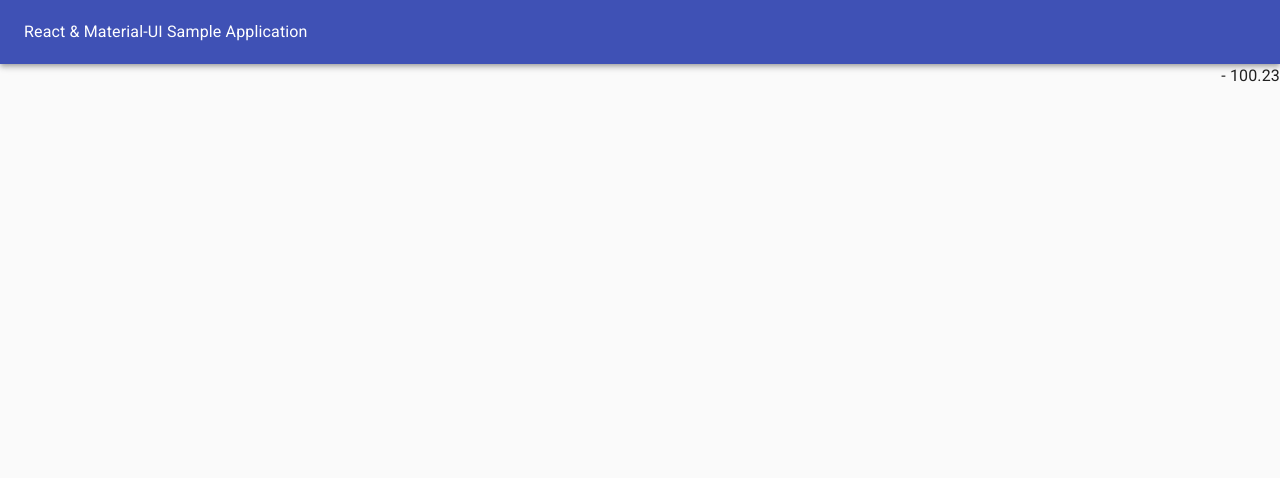
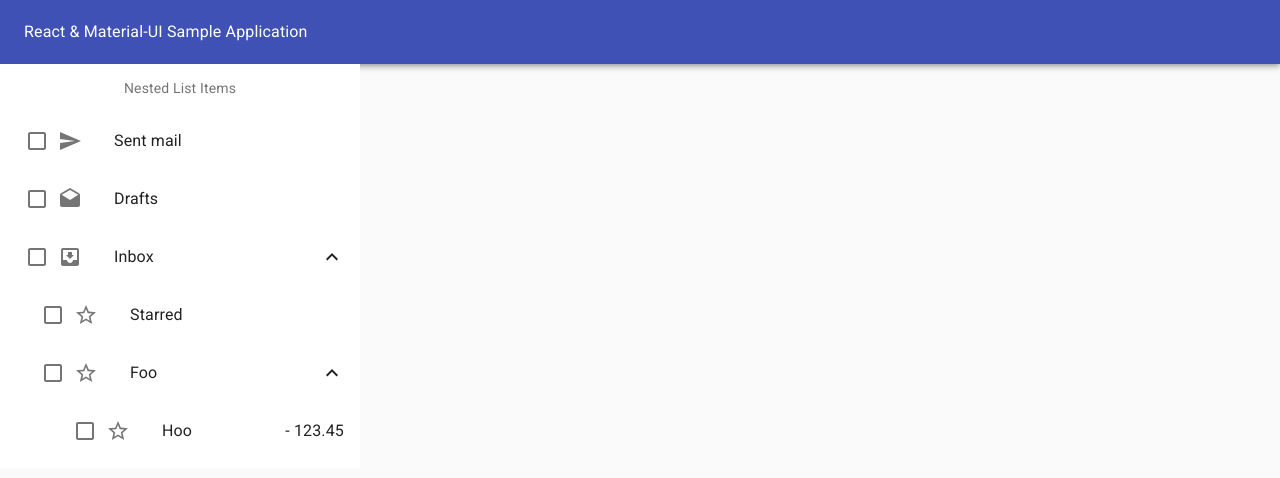
Before and after one commit to zooml/horsetail, a React (Create React App) app: page / in a window 1280 px wide. Shown: the top 478 px of the page. Built offline with nearby package versions, Linux system fonts and the light colour scheme; no server answers.

Commit message:
account model read from service

```diff
--- a/package.json
+++ b/package.json
@@ -17,6 +17,7 @@
     "react-scripts": "4.0.3",
     "react-virtualized-auto-sizer": "^1.0.5",
     "react-window": "^1.8.6",
+    "rxjs": "^7.0.0",
     "web-vitals": "^1.1.1"
   },
   "scripts": {
--- a/src/App.tsx
+++ b/src/App.tsx
@@ -1,18 +1,22 @@
 import CssBaseline from "@material-ui/core/CssBaseline";
 import './App.css';
 import NavBar from './components/NavBar';
+import NestedList from './components/NestedList'
+// import AccountsTree from './components/AccountsTree'
 //import DocumentsTable, {data, columns} from './components/DocumentsTable';
 //import VList from './components/VList'
-import DrCr from './components/DrCr'
+// import DrCr from './components/DrCr'
 
 function App() {
   return (
     <div className="App">
       <CssBaseline/>
       <NavBar/>
+      <NestedList />
+      {/* <AccountsTree /> */}
       {/* <DocumentsTable data={data} columns={columns} /> */}
       {/* <VList/> */}
-      <DrCr amount={-100.23} asCr={false} />
+      {/* <DrCr amount={-100.23} asCr={false} /> */}
     </div>
   );
 }
--- a/src/components/DrCr.tsx
+++ b/src/components/DrCr.tsx
@@ -3,6 +3,7 @@ import { Typography } from '@material-ui/core';
 type IfDrCrProps = {
   amount: number,
   asCr: boolean,
+  asSum?: boolean,
   style?: {[key: string]: any},
   [key: string]: any
 }
@@ -15,7 +16,7 @@ const currencyNumFmt = {
   currencyDisplay: 'code'
 };
 
-export default function DrCr({amount, asCr, style, ...other}: IfDrCrProps) {
+export default function DrCr({amount, asCr, asSum, style, ...other}: IfDrCrProps) {
   let n = asCr ? -amount : amount;
   // const neg = n < 0; TODO if using '()' need to align digits between neg and non-neg values
   // if (neg) n = -n;
@@ -25,5 +26,8 @@ export default function DrCr({amount, asCr, style, ...other}: IfDrCrProps) {
   // if (neg) s = `(${s})`
   style = style || {};
   style.textAlign = 'right';
+  if (asSum) {
+    style.textDecoration = 'underline';
+  }
   return (<Typography {...other} style={style}>{s}</Typography>);
 }
--- /dev/null
+++ b/src/components/NestedList.tsx
@@ -0,0 +1,118 @@
+import React, { useEffect } from 'react';
+import { makeStyles, Theme, createStyles } from '@material-ui/core/styles';
+import ListSubheader from '@material-ui/core/ListSubheader';
+import List from '@material-ui/core/List';
+import ListItem from '@material-ui/core/ListItem';
+import ListItemIcon from '@material-ui/core/ListItemIcon';
+import ListItemText from '@material-ui/core/ListItemText';
+import Checkbox from '@material-ui/core/Checkbox';
+import Collapse from '@material-ui/core/Collapse';
+import InboxIcon from '@material-ui/icons/MoveToInbox';
+import DraftsIcon from '@material-ui/icons/Drafts';
+import SendIcon from '@material-ui/icons/Send';
+import ExpandLess from '@material-ui/icons/ExpandLess';
+import ExpandMore from '@material-ui/icons/ExpandMore';
+import StarBorder from '@material-ui/icons/StarBorder';
+import DrCr from './DrCr';
+import {accountsLoad} from '../models/Account'
+
+const useStyles = makeStyles((theme: Theme) =>
+  createStyles({
+    root: {
+      width: '100%',
+      maxWidth: 360,
+      backgroundColor: theme.palette.background.paper,
+    },
+    nested: {
+      paddingLeft: theme.spacing(4),
+    },
+    nested2: {
+      paddingLeft: theme.spacing(8),
+    },
+  }),
+);
+
+export default function NestedList() {
+  const classes = useStyles();
+  const [open, setOpen] = React.useState(true);
+  const handleClick = () => {
+    setOpen(!open);
+  };
+  useEffect(() => {
+    const s$ = accountsLoad().subscribe({
+      next: () => console.log('loaded') // TODO render
+    });
+    return () => s$.unsubscribe();
+  });
+
+  // TODO move expand icon to left side: https://stackoverflow.com/questions/57459133/how-to-change-expansion-panel-icon-position-to-the-left
+  // order: -1
+
+  return (
+    <List
+      component="nav"
+      aria-labelledby="nested-list-subheader"
+      subheader={
+        <ListSubheader component="div" id="nested-list-subheader">
+          Nested List Items
+        </ListSubheader>
+      }
+      className={classes.root}
+    >
+      <ListItem button>
+        <Checkbox />
+        <ListItemIcon>
+          <SendIcon />
+        </ListItemIcon>
+        <ListItemText primary="Sent mail" />
+      </ListItem>
+      <ListItem button>
+       <Checkbox />
+        <ListItemIcon>
+          <DraftsIcon />
+        </ListItemIcon>
+        <ListItemText primary="Drafts" />
+      </ListItem>
+      <ListItem button onClick={handleClick}>
+        <Checkbox />
+        <ListItemIcon>
+          <InboxIcon />
+        </ListItemIcon>
+        <ListItemText primary="Inbox" />
+        {open ? <ExpandLess /> : <ExpandMore />}
+      </ListItem>
+      <Collapse in={open} timeout="auto" unmountOnExit>
+        <List component="div" disablePadding>
+          <ListItem button className={classes.nested}>
+            <Checkbox />
+            <ListItemIcon>
+              <StarBorder />
+            </ListItemIcon>
+            <ListItemText primary="Starred" />
+          </ListItem>
+          <ListItem button className={classes.nested}>
+            <Checkbox />
+            <ListItemIcon>
+              <StarBorder />
+            </ListItemIcon>
+            <ListItemText primary="Foo" />
+            {open ? <ExpandLess /> : <ExpandMore />}
+          </ListItem>
+          <Collapse in={open} timeout="auto" unmountOnExit>
+            <List component="div" disablePadding>
+              <ListItem button className={classes.nested2}>
+                <Checkbox />
+                <ListItemIcon>
+                  <StarBorder />
+                </ListItemIcon>
+                <ListItemText primary="Hoo" />
+                <DrCr amount={123.45} asCr />
+                {/* <ListItemText style={{textAlign: 'right', textDecoration: 'underline'}} primary="123.45" /> */}
+              </ListItem>
+            </List>
+          </Collapse>
+        </List>
+      </Collapse>
+    </List>
+  );
+}
--- /dev/null
+++ b/src/models/Account.ts
@@ -0,0 +1,185 @@
+import { ajax } from 'rxjs/ajax';
+import { ReplaySubject, Subject } from 'rxjs';
+import { finalize, mergeMap, retryWhen } from 'rxjs/operators';
+import { throwError, timer } from 'rxjs';
+
+type AccountSvc = {
+  id: string,
+  createdAt: Date
+  userId: string,
+  name: string,
+  num: number,
+  isCredit?: boolean, // required if different than parent
+  desc?: string,
+  parentId?: string, // required if not top-level
+  categoryId?: number,
+  balance?: number, // required if leaf
+};
+
+export const CategoryIds = Object.freeze({ // WARN: service dep
+  ASSET: 1,
+  LIABILITY: 2,
+  EQUITY: 3,
+  INCOME: 4,
+  EXPENSE: 5
+});
+
+type Category = {
+  id: number,
+  name: string,
+  isCredit: boolean
+};
+
+export const Categories: {[key: number]: Category} = Object.freeze({ // WARN: service dep
+  1: {id: 1, name:'assets', isCredit: false},
+  2: {id: 2, name:'liabilities', isCredit: true},
+  3: {id: 3, name:'equity', isCredit: true},
+  4: {id: 4, name:'revenue', isCredit: true},
+  5: {id: 5, name:'expenses', isCredit: false}
+});
+
+type Account = {
+  id: string,
+  createdAt: Date,
+  userId: string,
+  name: string,
+  num: number,
+  category: Category,
+  isCredit: boolean,
+  desc?: string,
+  parent?: Account, // null if general acct
+  balance?: number // required iif leaf, this is the "close" balance
+  balanceRange: number,
+  children: Account[]
+  tmpCategoryId?: number, // tmp until inherit parent
+  tmpParentId?: string, // tmp until inherit parent
+  svcIsCredit?: boolean // service value
+};
+
+type AccountsStore = {
+  [key: string]: Account
+};
+
+const fromSvc = (o: AccountSvc): Account => ({
+  id: o.id,
+  createdAt: o.createdAt,
+  userId: o.userId,
+  name: o.name,
+  num: o.num,
+  category: Categories[CategoryIds.ASSET], // default, fix in inherit parent
+  isCredit: false, // default, fix in inherit parent
+  desc: o.desc,
+  balance: o.balance,
+  balanceRange: 0,
+  children: [],
+  tmpCategoryId: o.categoryId,
+  tmpParentId: o.parentId,
+  svcIsCredit: o.isCredit
+});
+
+// TODO when serving from service: new URL(document.URL)....
+//const baseUrl = `${new URL(document.URL).origin}/api/v1`;
+const baseUrl = 'http://localhost:5000/api/v1';
+
+// https://gist.github.com/tanem/011a950b93a89e43cfc335f617dbb230
+// const genericRetryStrategy = ({
+//   maxRetryAttempts = 3,
+//   scalingDuration = 5000
+// } = {}) => errors =>
+//   errors.pipe(
+//     mergeMap((error, index) => {
+//       const retryAttempt = index + 1;
+//       if (retryAttempt > maxRetryAttempts) {
+//         return throwError(err => new Error('adfadfa'+ err.message));
+//       }
+//       console.log(
+//         `Attempt ${retryAttempt}: Retrying in ${retryAttempt *
+//           scalingDuration}ms`
+//       );
+//       return timer(retryAttempt * scalingDuration);
+//     }),
+//     finalize(() => console.log('We are done!'))
+//   );
+
+export const generalAccounts: {[key: number]: Account} = {};
+
+const addToParent = (acct: Account) => {
+  // scan O(n2) OK as there will not be many children
+  const arr = acct.parent?.children ?? [];
+  for(let i = 0; i < arr.length; ++i) {
+    const a = arr[i];
+    if (a.num === acct.num) throw new Error(`account ${acct.id}: duplicate number: ${acct.num}`);
+    if (acct.num < a.num) {
+      arr.splice(i, 0, acct);
+      return;
+    }
+  }
+  arr.push(acct);
+};
+
+// const removeFromParent = (acct: Account) => {
+//   const children = acct.parent?.children;
+//   if (!children) return;
+//   const i = children.indexOf(acct);
+//   if (i < 0) throw new Error(`account ${acct.id}: not in parent children array`);
+//   children.splice(i, 1);
+// };
+
+const inheritParent = (acct: Account) => {
+  if (acct.tmpCategoryId) { // init general account
+    if (acct.tmpParentId) throw new Error(`account ${acct.id}: category on non-general account`);
+    const category = Categories[acct.tmpCategoryId];
+    if (!category) throw new Error(`account ${acct.id}: invalid category: ${acct.tmpCategoryId}`);
+    delete acct.tmpCategoryId;
+    acct.category = category;
+    acct.isCredit = category.isCredit;
+    if (generalAccounts[category.id]) throw new Error(`account ${acct.id}: general account already exists: ${category.name}`);
+    generalAccounts[category.id] = acct;
+  } else if (acct.tmpParentId) { // init non-general account
+    const parent = accountsStore[acct.tmpParentId];
+    if (!parent) throw new Error(`account ${acct.id}: invalid parent id: ${acct.tmpParentId}`);
+    delete acct.tmpParentId;
+    inheritParent(parent); // recurse to ancestors
+    acct.parent = parent;
+    acct.category = parent.category;
+    if ('svcIsCredit' in acct) {
+      acct.isCredit = acct.svcIsCredit || false; // false needed for ts
+    } else {
+      acct.isCredit = parent.isCredit;
+    }
+    addToParent(acct);
+  }
+};
+
+const initStore = (accts: AccountSvc[]) => {
+  accts.forEach(acct => {accountsStore[acct.id] = fromSvc(acct);});
+  for (const id in accountsStore) {
+    inheritParent(accountsStore[id]);
+  }
+};
+
+let accountsLoad$: Subject<void>;
+
+export const accountsLoad = (): Subject<void> => {
+  if (accountsLoad$) return accountsLoad$;
+  accountsLoad$ = new ReplaySubject<void>(1);
+  // TODO retries
+  console.log(`${baseUrl}/accounts`);
+  ajax.getJSON<AccountSvc[]>(`${baseUrl}/accounts`)
+    .subscribe({
+      next: rsp => {
+        console.log('response: ', rsp); // TODO remove
+        initStore(rsp);
+        accountsLoad$.next();
+      },
+      error: err => {
+        console.log('error: ', err); // TODO remove
+
+        // TODO retry, error handling
+
+        accountsLoad$.error(err);
+      }});
+  return accountsLoad$;
+};
+
+export const accountsStore: AccountsStore = {}
```
Also changed, not shown: 1 other file (tests, documents, lock files or other folders).
